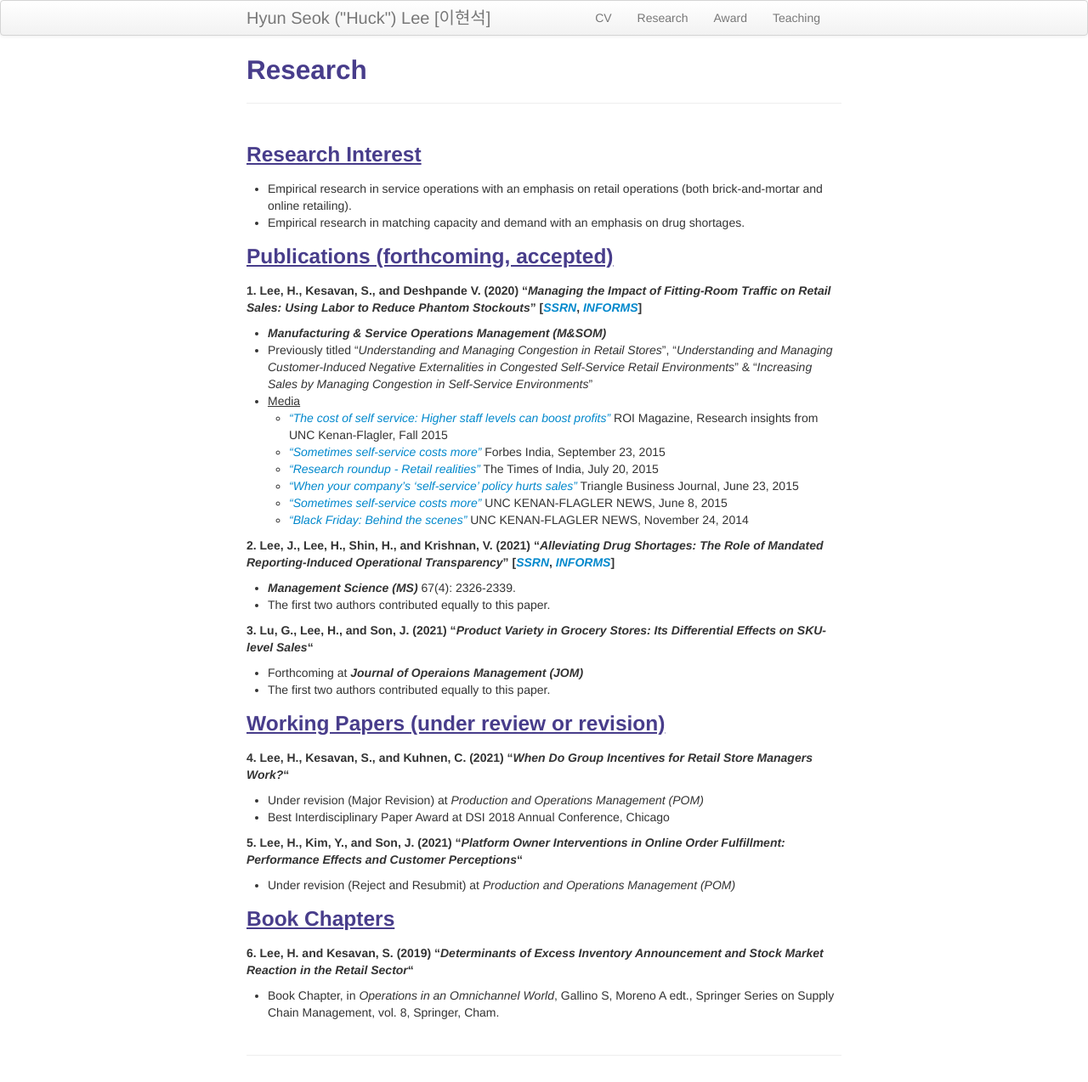
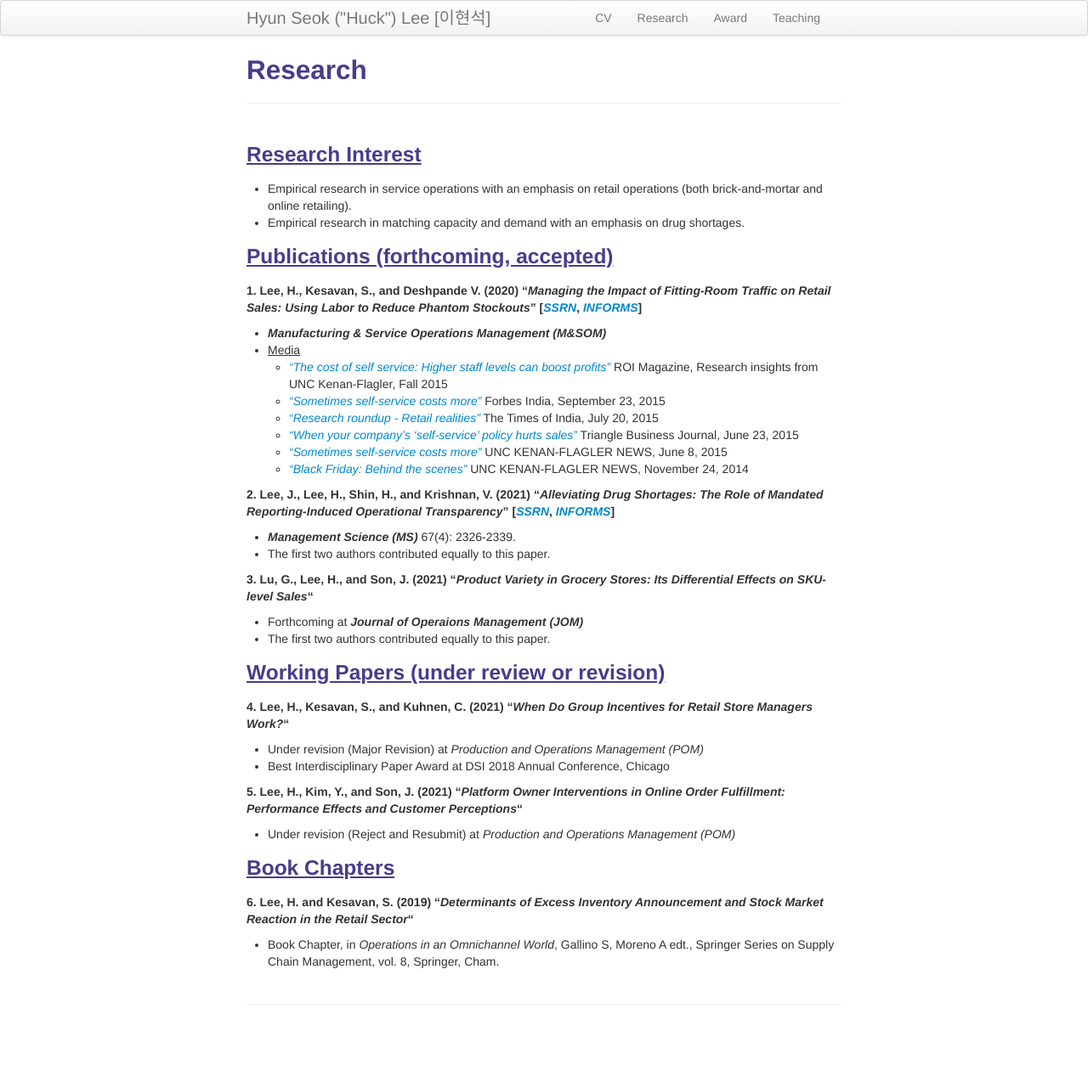
Before and after one commit to lordya2/lordya2.github.io, a Jekyll site: the page built from pages/research.md, in a window 1280 px wide. Shown: the whole page at 85% size. Built offline with Jekyll 4.4.1, drawn with Linux system fonts in a browser that asks for light colours; after the commit the page ends 1214 px from its top, so only the background shows below that.

Commit message:
Update research.md

```diff
--- a/pages/research.md
+++ b/pages/research.md
@@ -11,7 +11,6 @@ description: Hyun Seok ("Huck") Lee's Research
 ### <u>Publications (forthcoming, accepted) </u>
 **1. Lee, H., Kesavan, S., and Deshpande V. (2020) "*Managing the Impact of Fitting-Room Traffic on Retail Sales: Using Labor to Reduce Phantom Stockouts*" [[*SSRN*](https://papers.ssrn.com/sol3/papers.cfm?abstract_id=2523680), [*INFORMS*](https://pubsonline.informs.org/doi/10.1287/msom.2020.0884)]**
   * ***Manufacturing & Service Operations Management (M&SOM)***
-  * Previously titled "*Understanding and Managing Congestion in Retail Stores*", "*Understanding and Managing Customer-Induced Negative Externalities in Congested Self-Service Retail Environments*" & "*Increasing Sales by Managing Congestion in Self-Service Environments*"
   * <u>Media</u>
     * [*"The cost of self service: Higher staff levels can boost profits"*](http://contentviewer.adobe.com/s/ROI%20Magazine/43d7e10e-dd4d-4050-add4-f5dcc8372bf7/ROI%20Magazine-Fall%202015/05_Cost_of_Self_Service.html#page_0) ROI Magazine, Research insights from UNC Kenan-Flagler, Fall 2015
     * [*"Sometimes self-service costs more"*](http://www.forbesindia.com/article/kenanflagler/sometimes-selfservice-costs-more/41003/1) Forbes India, September 23, 2015
```
